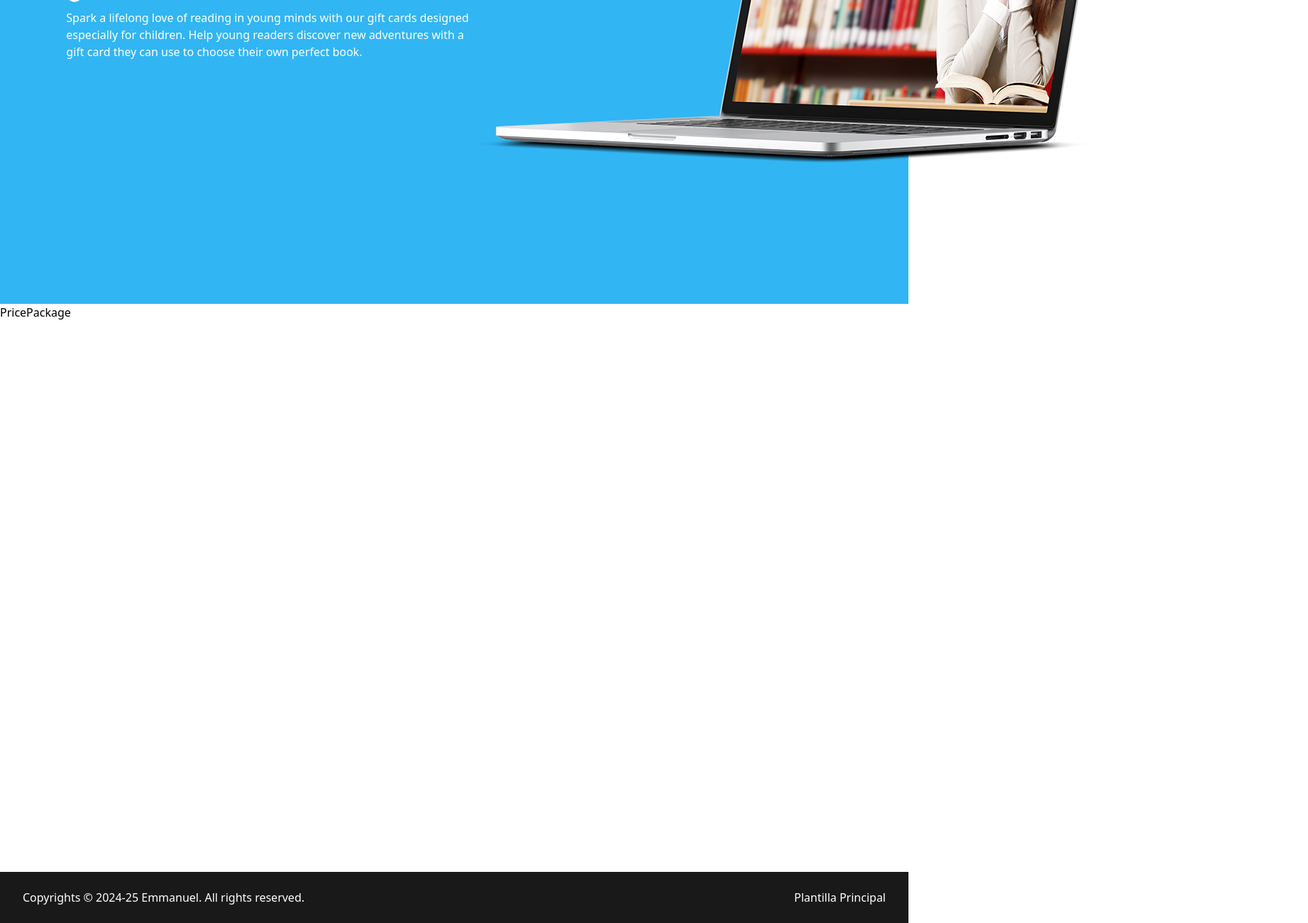
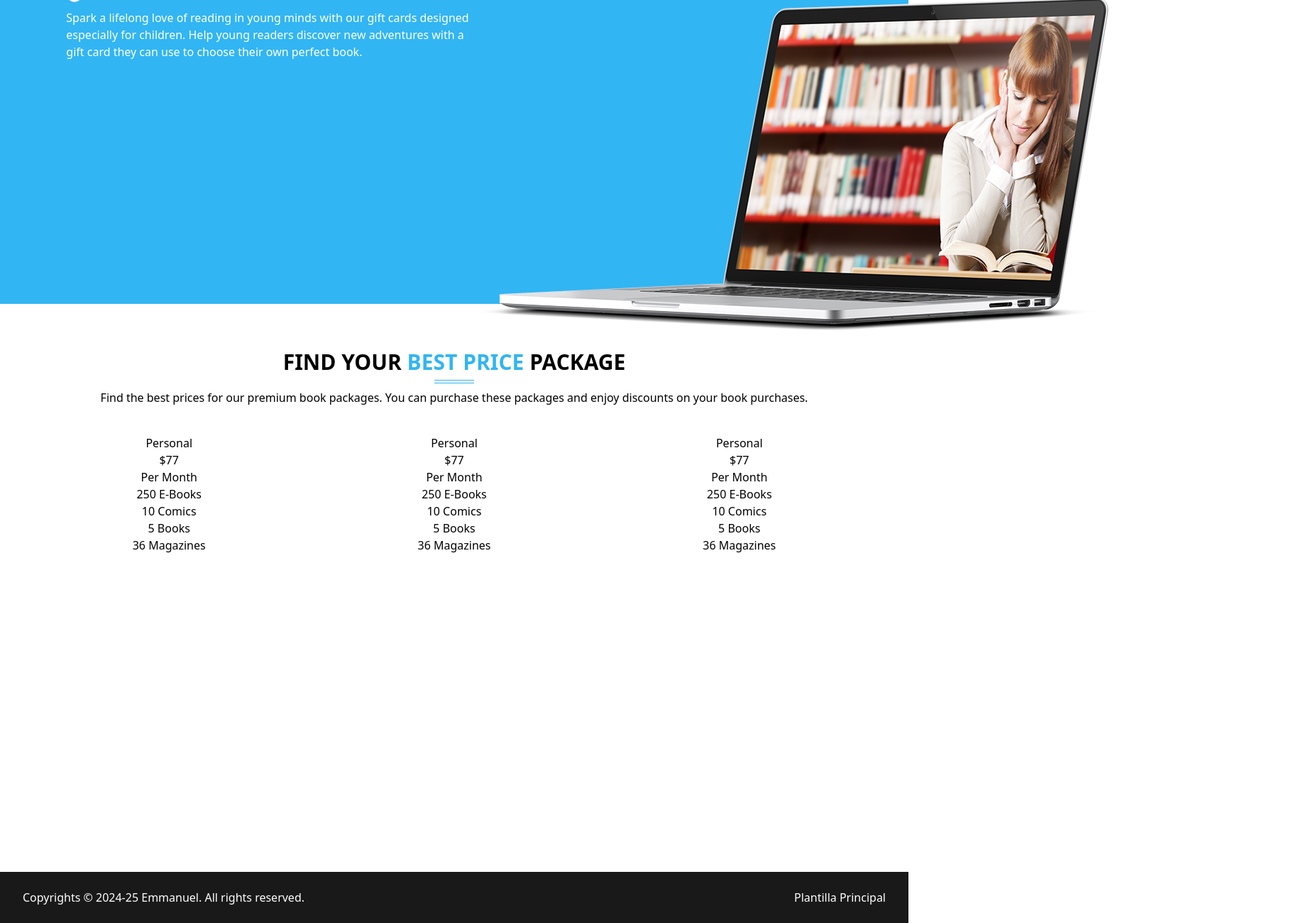
Before and after one commit to emmanuel-cruz-dev/literarium, a React (Vite) app: page / in a window 1280 px wide. Shown: the part 6100-7400 px from the top of the page at 71% size, 1843 px wide, since content can reach past the window. Built offline with nearby package versions, Linux system fonts and the light colour scheme.

Commit message:
estructurando PriceCard

```diff
--- a/src/components/PricePackage.tsx
+++ b/src/components/PricePackage.tsx
@@ -1,5 +1,45 @@
+const PriceCard = () => {
+  return (
+    <article className="text-center">
+      <h2>Personal</h2>
+      <div>
+        <p>$77</p>
+        <p>Per Month</p>
+      </div>
+      <ul>
+        <li>250 E-Books</li>
+        <li>10 Comics</li>
+        <li>5 Books</li>
+        <li>36 Magazines</li>
+      </ul>
+    </article>
+  );
+};
+
 const PricePackage = () => {
-  return <section className="price-package h-screen">PricePackage</section>;
+  return (
+    <section className="price-package h-screen" id="blog">
+      <article className="w-11/12 mx-auto py-12">
+        <div className="flex flex-col gap-4 justify-center items-center text-center py-4">
+          <h2 className="uppercase font-bold text-3xl section__title">
+            Find Your <span className="text__accent-color">Best Price</span>{" "}
+            Package
+          </h2>
+          <p>
+            Find the best prices for our premium book packages. You can purchase
+            these packages and enjoy discounts on your book purchases.
+          </p>
+        </div>
+        <article className="py-6">
+          <div className="grid grid-cols-1 md:grid-cols-2 xl:grid-cols-3 gap-8">
+            <PriceCard />
+            <PriceCard />
+            <PriceCard />
+          </div>
+        </article>
+      </article>
+    </section>
+  );
 };
 
 export default PricePackage;
--- a/src/styles/App.css
+++ b/src/styles/App.css
@@ -451,13 +451,15 @@ body {
   background-image: url("../assets/images/laptop.png");
   background-repeat: no-repeat;
   background-size: auto;
-  height: 92vh;
-  width: 92vw;
+  /* height: 92vh;
+  width: 92vw; */
+  height: 470px;
+  width: 891px;
   z-index: 100;
   /* overflow: visible; */
   position: absolute;
-  bottom: -68px;
-  right: -44%;
+  bottom: -4%;
+  right: -22%;
 }
 
 .gift__title::after,
```
